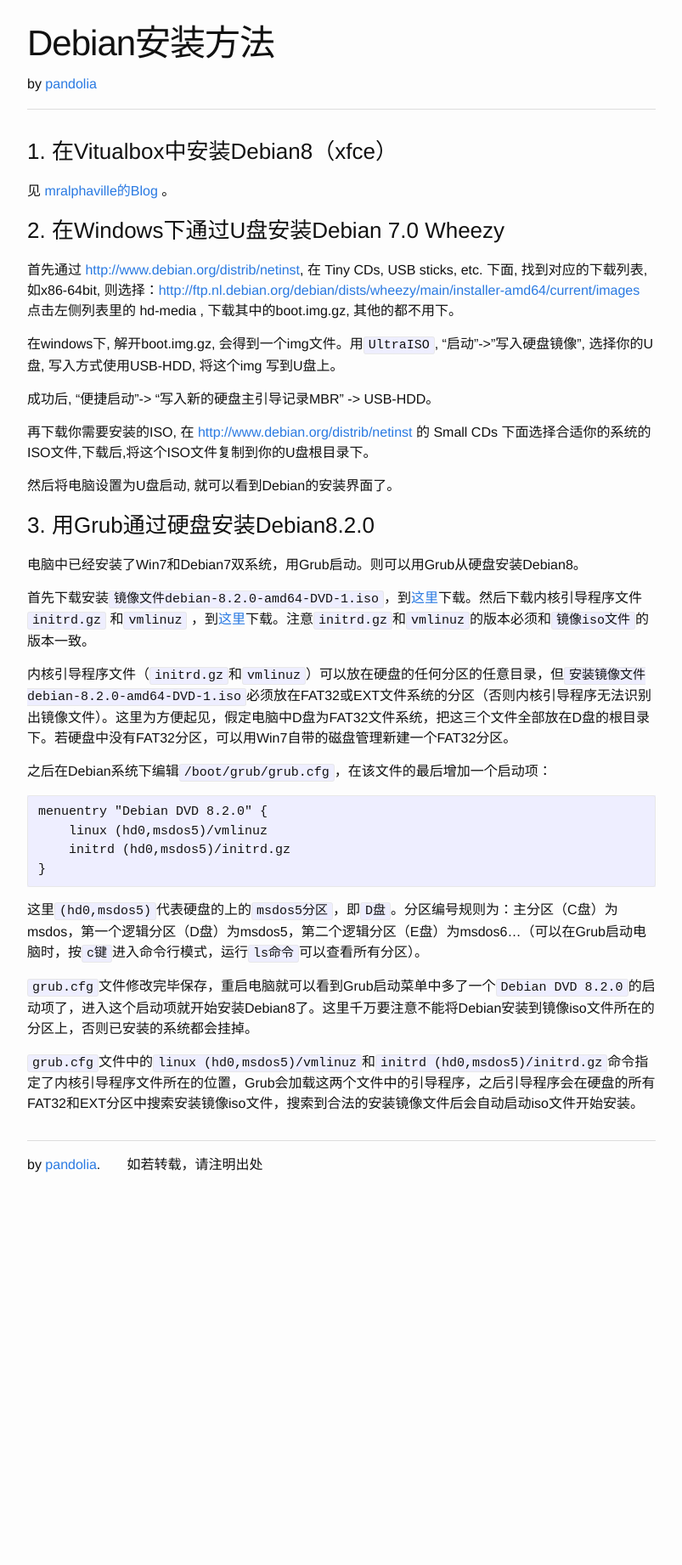
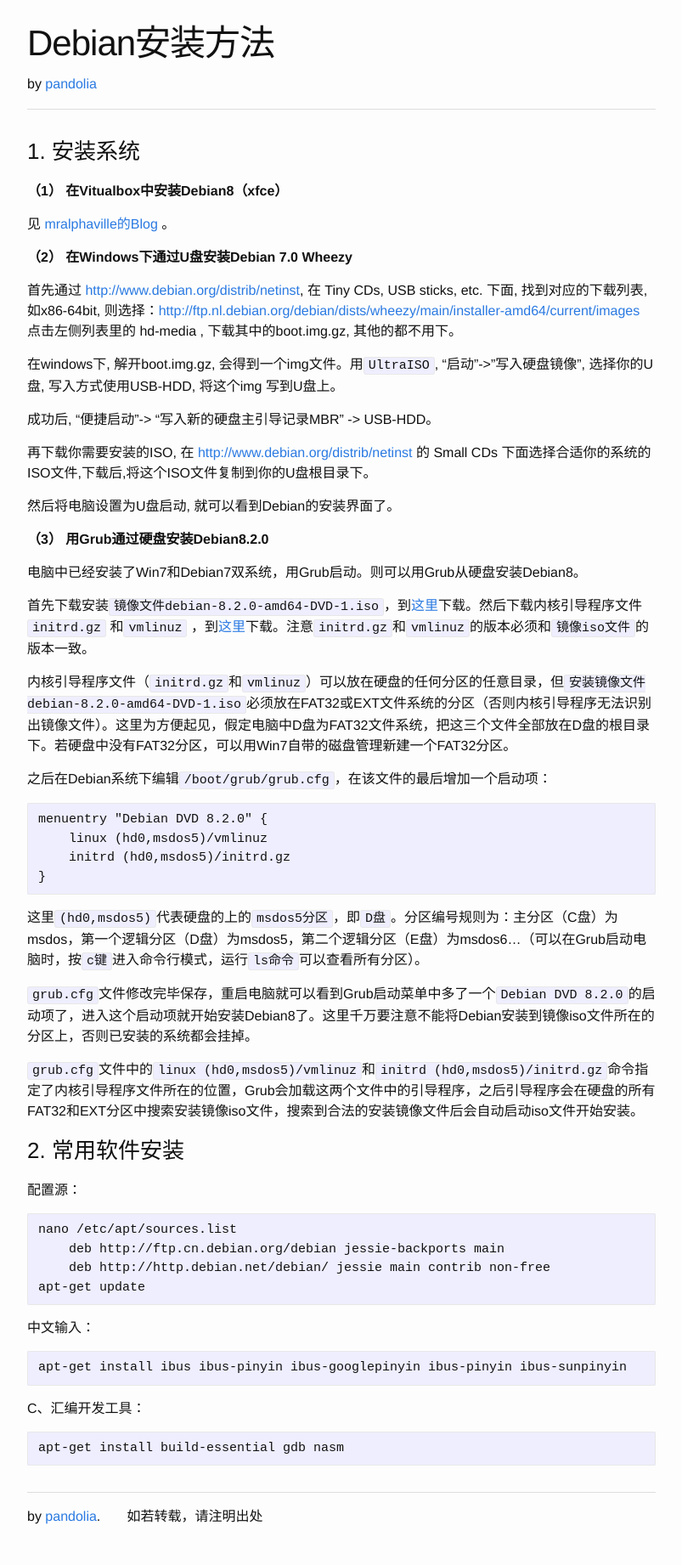
Before and after one commit to pandolia/pandolia.github.io, a Jekyll site: the page built from _posts/2016-01-25-debiansetup.md, in a window 1280 px wide. Shown: the whole page at 85% size, without its empty margins (238-1041 px from the left). Built offline with Jekyll 4.4.1, drawn with Linux system fonts in a browser that asks for light colours; before the commit the page ends 1428 px from its top, so only the background shows below that.

Commit message:
modify debiansetup, add private note

```diff
--- a/_posts/2016-01-25-debiansetup.md
+++ b/_posts/2016-01-25-debiansetup.md
@@ -4,11 +4,12 @@
 category: 笔记
 ---
 
-### 1. 在Vitualbox中安装Debian8（xfce）
+### 1. 安装系统
+**（1） 在Vitualbox中安装Debian8（xfce）**
 
 见 [mralphaville的Blog](https://mralphaville.wordpress.com/2015/05/01/how-to-install-debian-8-jessie-as-a-virtual-machine) 。
 
-### 2. 在Windows下通过U盘安装Debian 7.0 Wheezy
+**（2） 在Windows下通过U盘安装Debian 7.0 Wheezy**
 
 首先通过 <http://www.debian.org/distrib/netinst>, 在 Tiny CDs, USB sticks, etc. 下面, 找到对应的下载列表, 如x86-64bit, 则选择：<http://ftp.nl.debian.org/debian/dists/wheezy/main/installer-amd64/current/images> 点击左侧列表里的 hd-media , 下载其中的boot.img.gz, 其他的都不用下。
 
@@ -20,7 +21,7 @@
 
 然后将电脑设置为U盘启动, 就可以看到Debian的安装界面了。
 
-### 3. 用Grub通过硬盘安装Debian8.2.0
+**（3） 用Grub通过硬盘安装Debian8.2.0**
 
 电脑中已经安装了Win7和Debian7双系统，用Grub启动。则可以用Grub从硬盘安装Debian8。
 
@@ -40,3 +41,19 @@
 `grub.cfg`文件修改完毕保存，重启电脑就可以看到Grub启动菜单中多了一个`Debian DVD 8.2.0`的启动项了，进入这个启动项就开始安装Debian8了。这里千万要注意不能将Debian安装到镜像iso文件所在的分区上，否则已安装的系统都会挂掉。
 
 `grub.cfg`文件中的`linux (hd0,msdos5)/vmlinuz`和`initrd (hd0,msdos5)/initrd.gz`命令指定了内核引导程序文件所在的位置，Grub会加载这两个文件中的引导程序，之后引导程序会在硬盘的所有FAT32和EXT分区中搜索安装镜像iso文件，搜索到合法的安装镜像文件后会自动启动iso文件开始安装。
+
+### 2. 常用软件安装
+配置源：
+
+    nano /etc/apt/sources.list
+        deb http://ftp.cn.debian.org/debian jessie-backports main
+        deb http://http.debian.net/debian/ jessie main contrib non-free
+    apt-get update
+
+中文输入：
+
+    apt-get install ibus ibus-pinyin ibus-googlepinyin ibus-pinyin ibus-sunpinyin
+
+C、汇编开发工具：
+
+    apt-get install build-essential gdb nasm
```
Also changed, not shown: innerher--private.md (added, +5 -0 lines).
